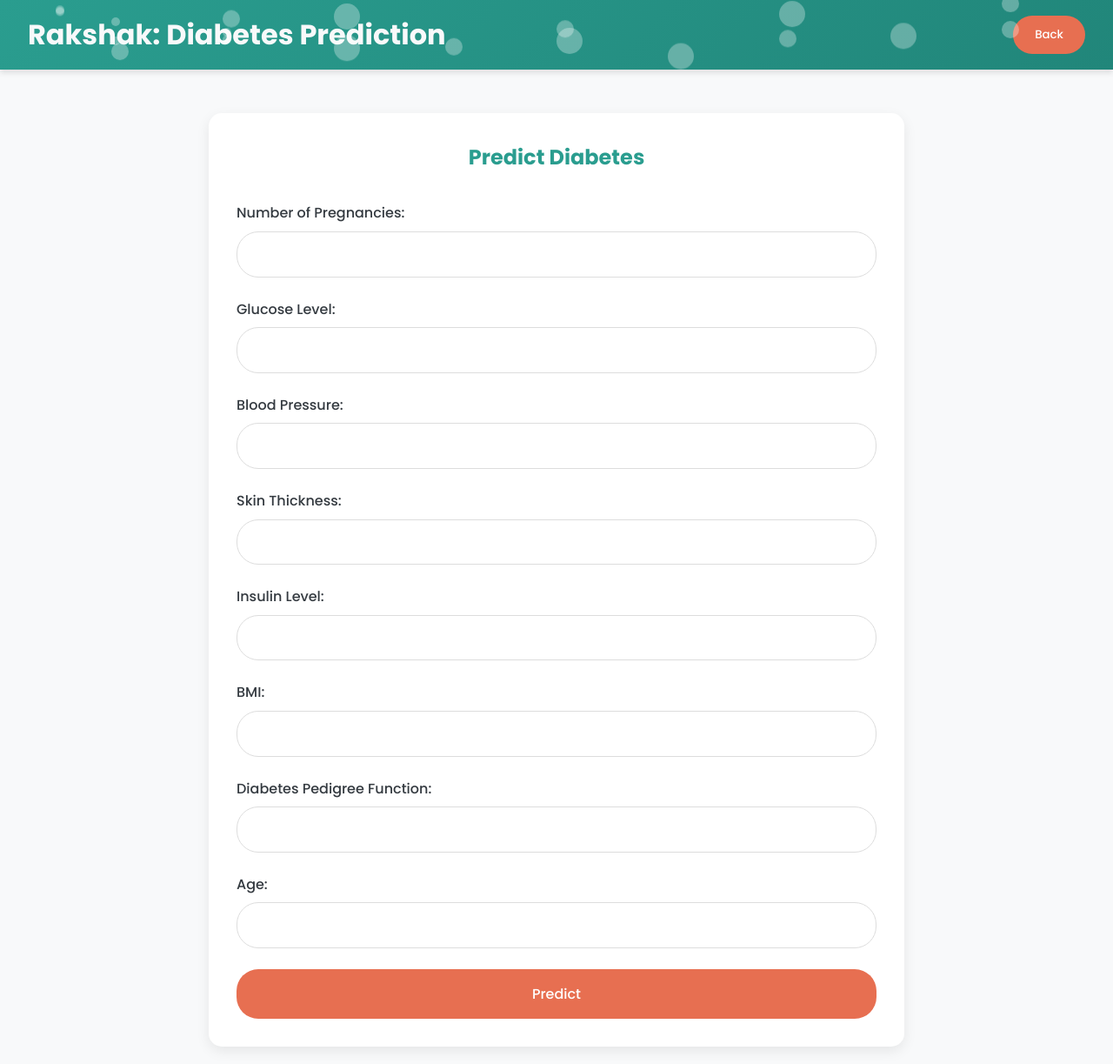
After one commit to Rohanroor/AI_HACKATHON_2025, a Flask app: page /diabetes in a window 1280 px wide. The commit adds this page. Shown: the whole page at 87% size. Run offline with Flask 3, Linux system fonts and the light colour scheme.

Commit message:
added diabetes predction system...

```diff
--- a/app.py
+++ b/app.py
@@ -102,35 +102,46 @@ def chat_endpoint():
             'error': str(e)
         }), 500
 
-@app.route('/predict', methods=['GET', 'POST'])
+
+@app.route('/diabetes', methods=['GET', 'POST'])
 def predict():
     if request.method == 'POST':
         try:
-            # Get form data
-            pregnancies = int(request.form['pregnancies'])
-            glucose = int(request.form['glucose'])
-            blood_pressure = int(request.form['blood-pressure'])
-            skin_thickness = int(request.form['skin-thickness'])
-            insulin = int(request.form['insulin'])
-            bmi = float(request.form['bmi'])
-            diabetes_pedigree = float(request.form['diabetes-pedigree'])
-            age = int(request.form['age'])
+            # Get JSON data from the request
+            data = request.get_json()
 
-            data = [pregnancies, glucose, blood_pressure, skin_thickness,
-                    insulin, bmi, diabetes_pedigree, age]
+            # Convert values
+            pregnancies = int(data['pregnancies'])
+            glucose = int(data['glucose'])
+            blood_pressure = int(data['blood-pressure'])
+            skin_thickness = int(data['skin-thickness'])
+            insulin = int(data['insulin'])
+            bmi = float(data['bmi'])
+            diabetes_pedigree = float(data['diabetes-pedigree'])
+            age = int(data['age'])
 
-            # Load model and make prediction
+            # Create feature array
+            input_data = [pregnancies, glucose, blood_pressure, skin_thickness,
+                          insulin, bmi, diabetes_pedigree, age]
+
+            # Load model and predict
             with open('model.pickle', 'rb') as file:
                 model = pickle.load(file)
-            result = model.predict([data])
+            prediction = model.predict([input_data])[0]
 
-            outcome = 'No Diabetic' if result[0] == 0 else 'Diabetic Patient'
-            return jsonify({'message': outcome})
+            # Create response message
+            if prediction == 0:
+                message = "Based on our analysis, you show no signs of diabetes. However, maintain regular check-ups."
+            else:
+                message = "Our prediction indicates a risk of diabetes. Please consult a healthcare professional."
+
+            return jsonify({'message': message})
 
         except Exception as e:
-            return jsonify({'error': str(e)}), 500
+            return jsonify({'error': str(e)}), 400
 
-    return render_template('predict.html')
+    # GET request - show form
+    return render_template('diabetes.html')
 
 if __name__ == '__main__':
     app.run(debug=True)
--- /dev/null
+++ b/templates/diabetes.html
@@ -0,0 +1,289 @@
+<!DOCTYPE html>
+<html>
+<head>
+  <title>Health App - Predict Diabetes</title>
+  <style>
+    @import url('https://fonts.googleapis.com/css2?family=Poppins:wght@300;400;500;600;700&display=swap');
+
+    :root {
+      --primary: #2A9D8F;
+      --secondary: #E76F51;
+      --background: #F8F9FA;
+      --text: #343A40;
+    }
+
+    * {
+      margin: 0;
+      padding: 0;
+      box-sizing: border-box;
+      font-family: 'Poppins', sans-serif;
+    }
+
+    body {
+      background-color: var(--background);
+      color: var(--text);
+      line-height: 1.6;
+    }
+
+    .container {
+      max-width: 800px;
+      margin: 50px auto 20px;
+      padding: 2rem;
+      background: white;
+      border-radius: 15px;
+      box-shadow: 0 5px 15px rgba(0,0,0,0.08);
+    }
+
+    h1 {
+      color: var(--background);
+      text-align: center;
+    }
+    h2 {
+      color: var(--primary);
+      text-align: center;
+      margin-bottom: 2rem;
+    }
+
+    .form-group {
+      margin-bottom: 1.5rem;
+    }
+
+    label {
+      display: block;
+      font-weight: 500;
+      margin-bottom: 0.5rem;
+      color: var(--text);
+    }
+
+    input[type="number"] {
+      width: 100%;
+      padding: 0.8rem;
+      border: 1px solid #ddd;
+      border-radius: 25px;
+      font-size: 1rem;
+      transition: all 0.3s ease;
+    }
+
+    input[type="number"]:focus {
+      outline: none;
+      border-color: var(--primary);
+      box-shadow: 0 0 0 3px rgba(42, 157, 143, 0.1);
+    }
+
+    .submit-btn {
+      background: var(--secondary);
+      color: white;
+      border: none;
+      padding: 1rem 2rem;
+      border-radius: 25px;
+      cursor: pointer;
+      font-size: 1rem;
+      transition: all 0.3s ease;
+      width: 100%;
+    }
+
+    .submit-btn:hover {
+      background: #d45b3d;
+      transform: translateY(-2px);
+    }
+
+    .result-box {
+      margin-top: 30px;
+      padding: 20px;
+      border-radius: 10px;
+      background-color: #f8f9fa;
+      display: none;
+    }
+    .diabetic {
+      background-color: #f8d7da;
+      border: 1px solid #f5c6cb;
+      color: #721c24;
+    }
+    .non-diabetic {
+      background-color: #d4edda;
+      border: 1px solid #c3e6cb;
+      color: #155724;
+    }
+
+    header {
+            background: linear-gradient(135deg, var(--primary) 0%, #21867a 100%);
+            color: white;
+            padding: 1rem 2rem;
+            display: flex;
+            justify-content: space-between;
+            align-items: center;
+            box-shadow: 0 4px 6px rgba(0,0,0,0.1);
+            position: relative;
+            overflow: hidden;
+            height: 80px;
+        }
+
+    .pill {
+      position: absolute;
+      background-color: rgba(255, 255, 255, 0.3);
+      border-radius: 50%;
+      z-index: 1;
+      animation: bounce 6s ease-in-out infinite;
+    }
+    .pill.small { width: 10px; height: 10px; }
+    .pill.medium { width: 20px; height: 20px; }
+    .pill.large { width: 30px; height: 30px; }
+
+    @keyframes bounce {
+      0% { transform: translateY(0); }
+      50% { transform: translateY(-20px); }
+      100% { transform: translateY(0); }
+    }
+
+    button {
+            background: var(--secondary);
+            color: white;
+            border: none;
+            padding: 12px 25px;
+            border-radius: 25px;
+            cursor: pointer;
+            transition: background 0.3s ease;
+            font-weight: 500;
+        }
+
+        button:hover {
+            background: #d45b3d;
+        }
+
+        @keyframes fadeIn {
+            from { opacity: 0; transform: translateY(10px); }
+            to { opacity: 1; transform: translateY(0); }
+        }
+
+
+  </style>
+</head>
+<body>
+  <header>
+        <div class="pill small" style="top: 10%; left: 5%; animation-delay: 0s;"></div>
+    <div class="pill medium" style="top: 15%; left: 20%; animation-delay: 0.3s;"></div>
+    <div class="pill large" style="top: 5%; left: 30%; animation-delay: 0.5s;"></div>
+    <div class="pill small" style="top: 25%; left: 10%; animation-delay: 0.7s;"></div>
+    <div class="pill medium" style="top: 30%; left: 50%; animation-delay: 1.0s;"></div>
+    <div class="pill large" style="top: 35%; left: 80%; animation-delay: 1.2s;"></div>
+    <div class="pill small" style="top: 45%; left: 20%; animation-delay: 1.5s;"></div>
+    <div class="pill medium" style="top: 50%; left: 70%; animation-delay: 1.7s;"></div>
+    <div class="pill large" style="top: 60%; left: 30%; animation-delay: 1.9s;"></div>
+    <div class="pill small" style="top: 65%; left: 10%; animation-delay: 2.1s;"></div>
+    <div class="pill medium" style="top: 70%; left: 40%; animation-delay: 2.3s;"></div>
+    <div class="pill large" style="top: 80%; left: 60%; animation-delay: 2.5s;"></div>
+    <div class="pill small" style="top: 5%; left: 80%; animation-delay: 2.7s;"></div>
+    <div class="pill medium" style="top: 15%; left: 90%; animation-delay: 2.9s;"></div>
+    <div class="pill large" style="top: 25%; left: 70%; animation-delay: 3.1s;"></div>
+    <div class="pill small" style="top: 35%; left: 5%; animation-delay: 3.3s;"></div>
+    <div class="pill medium" style="top: 55%; left: 90%; animation-delay: 3.5s;"></div>
+    <div class="pill large" style="top: 65%; left: 50%; animation-delay: 3.7s;"></div>
+    <div class="pill small" style="top: 75%; left: 20%; animation-delay: 3.9s;"></div>
+    <div class="pill medium" style="top: 85%; left: 10%; animation-delay: 4.1s;"></div>
+        <h1>Rakshak: Diabetes Prediction</h1>
+        <button id="backBtn">Back</button>
+        <!-- Add bouncing pills from index.html -->
+
+    </header>
+
+
+  <div class="container">
+    <h2>Predict Diabetes</h2>
+    <!-- Note the method is POST and the id is "predictionForm" -->
+    <form id="predictionForm" method="POST">
+      <div class="form-group">
+        <label for="pregnancies">Number of Pregnancies:</label>
+        <input type="number" id="pregnancies" name="pregnancies" required>
+      </div>
+      <div class="form-group">
+        <label for="glucose">Glucose Level:</label>
+        <input type="number" id="glucose" name="glucose" required>
+      </div>
+      <div class="form-group">
+        <label for="blood-pressure">Blood Pressure:</label>
+        <input type="number" id="blood-pressure" name="blood-pressure" required>
+      </div>
+      <div class="form-group">
+        <label for="skin-thickness">Skin Thickness:</label>
+        <input type="number" id="skin-thickness" name="skin-thickness" required>
+      </div>
+      <div class="form-group">
+        <label for="insulin">Insulin Level:</label>
+        <input type="number" id="insulin" name="insulin" required>
+      </div>
+      <div class="form-group">
+        <label for="bmi">BMI:</label>
+        <input type="number" id="bmi" name="bmi" step="0.01" required>
+      </div>
+      <div class="form-group">
+        <label for="diabetes-pedigree">Diabetes Pedigree Function:</label>
+        <input type="number" id="diabetes-pedigree" name="diabetes-pedigree" step="0.01" required>
+      </div>
+      <div class="form-group">
+        <label for="age">Age:</label>
+        <input type="number" id="age" name="age" required>
+      </div>
+      <button class="submit-btn" type="submit">Predict</button>
+    </form>
+
+    <!-- This container will show the prediction result -->
+    <div id="resultContainer" class="result-box">
+      <h2>Prediction Result:</h2>
+      <p id="resultText"></p>
+    </div>
+  </div>
+
+  <script>
+    document.getElementById('predictionForm').addEventListener('submit', async (e) => {
+      e.preventDefault();
+
+      // Gather form data as JSON
+      const formData = {
+  pregnancies: parseInt(document.getElementById('pregnancies').value),
+  glucose: parseInt(document.getElementById('glucose').value),
+  "blood-pressure": parseInt(document.getElementById('blood-pressure').value),
+  "skin-thickness": parseInt(document.getElementById('skin-thickness').value),
+  insulin: parseInt(document.getElementById('insulin').value),
+  bmi: parseFloat(document.getElementById('bmi').value),
+  "diabetes-pedigree": parseFloat(document.getElementById('diabetes-pedigree').value),
+  age: parseInt(document.getElementById('age').value)
+};
+
+
+      try {
+        const response = await fetch('/diabetes', {
+          method: 'POST',
+          headers: { 'Content-Type': 'application/json' },
+          body: JSON.stringify(formData)
+        });
+        const result = await response.json();
+
+        // Show the result
+        const resultContainer = document.getElementById('resultContainer');
+        const resultText = document.getElementById('resultText');
+
+        if (result.error) {
+          resultText.textContent = "Error: " + result.error;
+          resultContainer.className = 'result-box diabetic';
+        } else {
+          resultText.textContent = result.message;
+          // Change class based on message content
+          if (result.message.includes('Diabetic')) {
+            resultContainer.className = 'result-box diabetic';
+          } else {
+            resultContainer.className = 'result-box non-diabetic';
+          }
+        }
+        resultContainer.style.display = 'block';
+      } catch (error) {
+        console.error('Error:', error);
+        alert('An error occurred. Please try again.');
+      }
+    });
+
+    document.getElementById('backBtn').addEventListener('click', () => {
+  window.location.href = '/';
+});
+  </script>
+</body>
+</html>
--- a/templates/index.html
+++ b/templates/index.html
@@ -414,11 +414,11 @@
   </header>
 
   <nav>
-    <a href="#diabetes">Diabetes Prediction</a>
+    <a href="/diabetes">Diabetes Prediction</a>
     <a href="#heart">Heart Disease Prediction</a>
     <a href="#kidney">Kidney Disease Prediction</a>
     <a href="#liver">Liver Disease Prediction</a>
-    <a href="/mhchatbot">Mental Health Chatbot</a>
+    <a href="/mhchatbot">Health Care Chatbot</a>
   </nav>
 
   <div class="welcome-screen">
@@ -462,7 +462,7 @@
     <section id="diabetes" class="feature">
       <h2>Diabetes Prediction</h2>
       <p>Assess your risk of diabetes using our advanced prediction tools.</p>
-      <a href="diabetes.html">Learn More</a>
+      <a href="/diabetes">Diabetes Prediction</a>
     </section>
 
     <section id="heart" class="feature">
```
Also changed, not shown: templates/predict.html (deleted, +0 -105 lines).
